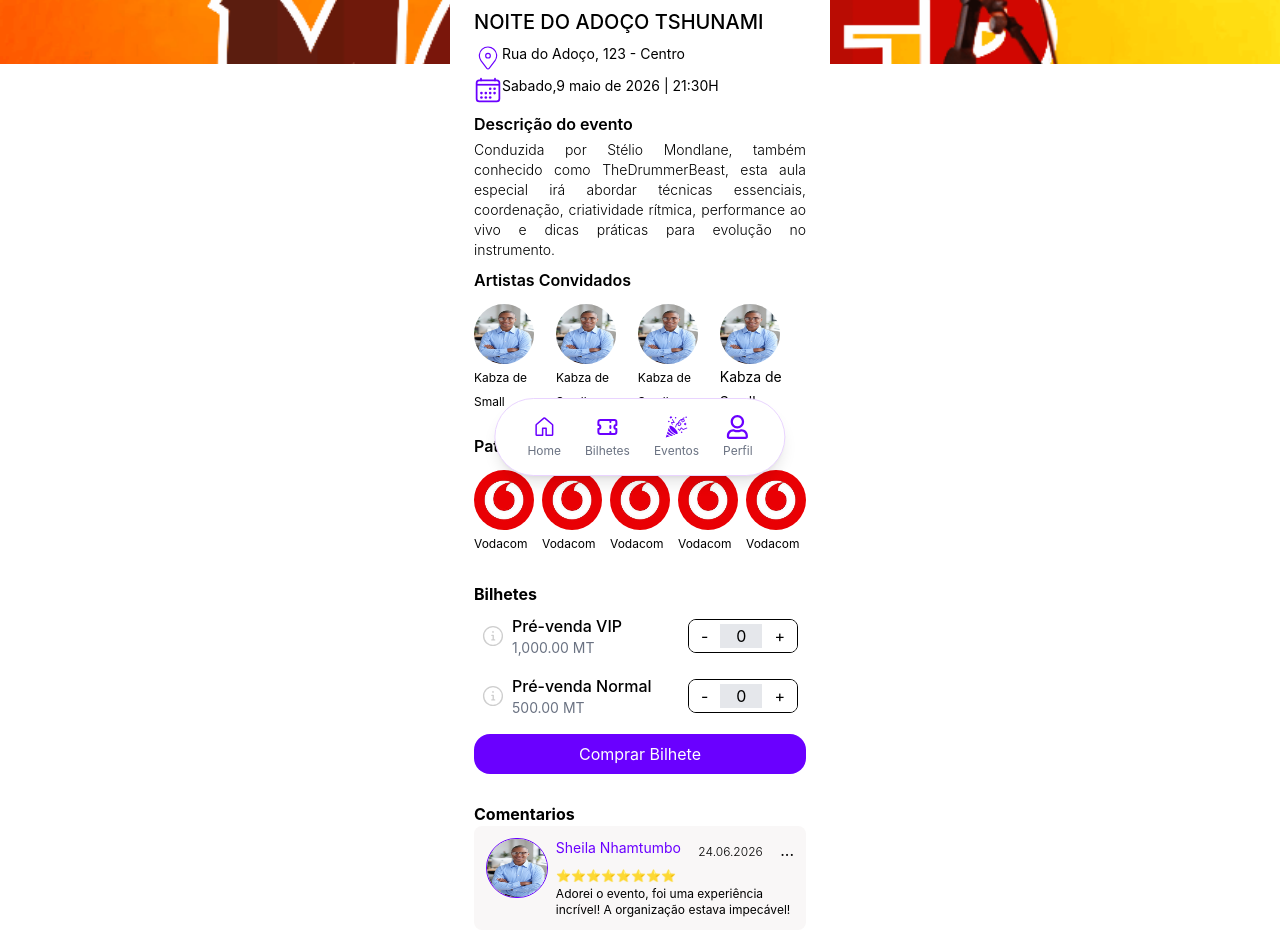
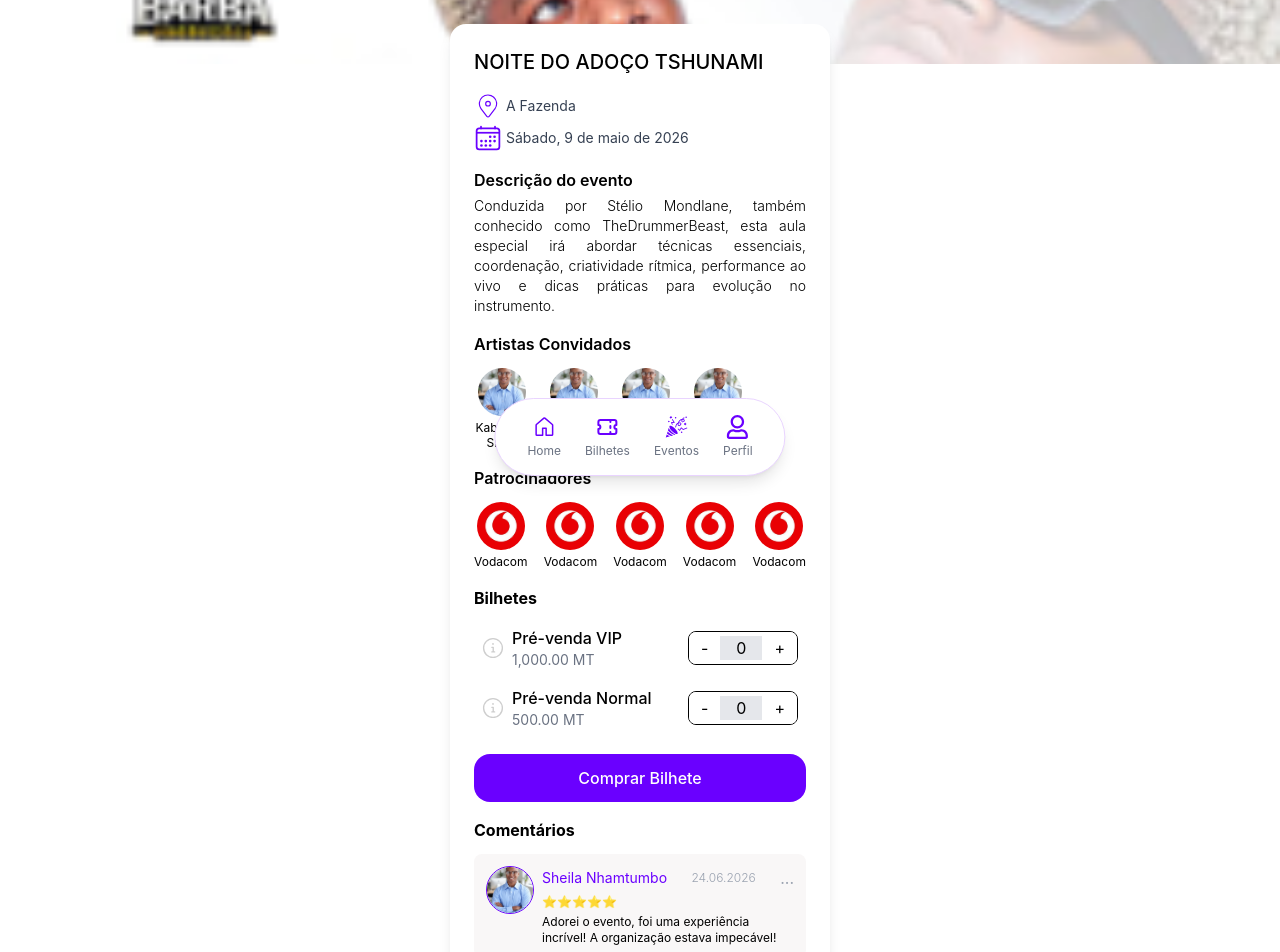
Before and after one commit to AllanFilimaoZita/Night-Up, a React (Vite) app: page /event/1 in a window 1280 px wide. Shown: the part 300-1252 px from the top of the page. Built offline with nearby package versions, Linux system fonts and the light colour scheme.

Commit message:
feat: add dynamic data, back button and payment navigation to EventDetails

```diff
--- a/src/pages/detalhes/event-details.tsx
+++ b/src/pages/detalhes/event-details.tsx
@@ -1,6 +1,8 @@
+import { useParams, useNavigate } from "react-router-dom";
+import { MOCK_EVENTS } from "../../data/events";
+
 import Header from "../../components/Header";
 import NavBar from "../../components/NavBar";
-import imagem from "../../assets/img/capa2.jpeg";
 import cover from "../../assets/img/img.png";
 import brand from "../../assets/img/brand.jpeg";
 import Contador from "../../components/Contador";
@@ -10,216 +12,149 @@ import { IoCalendarOutline } from "react-icons/io5";
 import { GoInfo } from "react-icons/go";
 
 function EventDetails() {
+  const { id } = useParams();
+  const navigate = useNavigate();
+  const event = MOCK_EVENTS.find((e) => e.id === Number(id));
+
+  if (!event) {
+    return <p className="text-center mt-10">Evento não encontrado.</p>;
+  }
+
   return (
     <>
       <Header />
-      <NavBar />
 
-      <div className=" w-screen h-screen flex flex-col items-center justify-start">
-        <div className=" w-full w-screen h-[300px] ">
+      <div className="w-screen min-h-screen flex flex-col items-center justify-start pb-24">
+
+        {/* Imagem de capa com botão voltar */}
+        <div className="relative w-full h-[300px]">
+          <button
+            onClick={() => navigate(-1)}
+            className="absolute top-4 left-4 z-10 bg-white rounded-full p-2 shadow-md text-gray-700"
+            aria-label="Voltar"
+          >
+            ←
+          </button>
           <img
             className="w-full h-full object-cover object-top"
-            src={imagem}
-            alt=""
+            src={event.image}
+            alt={event.title}
             title="capa do evento"
           />
         </div>
 
-        <div className=" fixed left-0 over -full max-w-[380px] h-auto bg-white rounded-2xl relative -top-20 p-6 flex flex-col gap-2">
-          <h4 className="uppercase text-xl font-medium">
-            Noite do adoço Tshunami
-          </h4>
+        <div className="w-full max-w-[380px] bg-white rounded-2xl relative -top-10 mx-4 p-6 flex flex-col gap-4 shadow-lg">
+
+          <h4 className="uppercase text-xl font-medium">{event.title}</h4>
 
           <div className="flex flex-col gap-1">
-            <div className="flex">
-              <CiLocationOn size={28} className="text-[#6A00FF] " />
-              <span className="text-sm text-black-500">
-                Rua do Adoço, 123 - Centro
-              </span>
+            <div className="flex items-center gap-1">
+              <CiLocationOn size={28} className="text-[#6A00FF] shrink-0" />
+              <span className="text-sm text-gray-700">{event.location}</span>
             </div>
-
-            <div className="flex">
-              <IoCalendarOutline size={28} className="text-[#6A00FF]" />
-              <span className="text-sm text-black-500">
-                Sabado,9 maio de 2026 | 21:30H
-              </span>
+            <div className="flex items-center gap-1">
+              <IoCalendarOutline size={28} className="text-[#6A00FF] shrink-0" />
+              <span className="text-sm text-gray-700">{event.date}</span>
             </div>
           </div>
 
           <div className="flex flex-col gap-1">
-            <h5 className="text-black font-semibold ">Descrição do evento</h5>
-
+            <h5 className="text-black font-semibold">Descrição do evento</h5>
             <p className="text-justify font-light text-sm">
-              Conduzida por Stélio Mondlane, também conhecido
-              como TheDrummerBeast, esta aula especial irá abordar técnicas
-              essenciais, coordenação, criatividade rítmica, performance ao vivo
-              e dicas práticas para evolução no instrumento.
+              Conduzida por Stélio Mondlane, também conhecido como TheDrummerBeast,
+              esta aula especial irá abordar técnicas essenciais, coordenação,
+              criatividade rítmica, performance ao vivo e dicas práticas para
+              evolução no instrumento.
             </p>
           </div>
-          <div>
-            <div>
-              <h4 className="text-black font-semibold pb-3">
-                Artistas Convidados
-              </h4>
+
+          <div className="flex flex-col gap-3">
+            <h4 className="text-black font-semibold">Artistas Convidados</h4>
+            <div className="flex flex-row gap-4">
+              {["Kabza de Small", "Kabza de Small", "Kabza de Small", "Kabza de Small"].map((nome, i) => (
+                <div key={i} className="flex flex-col items-center w-14">
+                  <img className="w-12 h-12 rounded-full object-cover" src={cover} alt={nome} />
+                  <span className="text-xs text-center mt-1 leading-tight">{nome}</span>
                 </div>
-            <div className="flex flex-row gap-2">
-              <div className="">
-                <img
-                  className=" w-15 h-15 rounded-full"
-                  src={cover}
-                  alt="Kabza de Small "
-                />
-                <span className="text-xs">Kabza de Small</span>
-              </div>
-              <div className="">
-                <img
-                  className=" w-15 h-15 rounded-full"
-                  src={cover}
-                  alt="Kabza de Small "
-                />
-                <span className="text-xs">Kabza de Small</span>
-              </div>
-              <div className="">
-                <img
-                  className=" w-15 h-15 rounded-full"
-                  src={cover}
-                  alt="Kabza de Small "
-                />
-                <span className="text-xs text-center">Kabza de Small</span>
-              </div>
-              <div className="">
-                <img
-                  className=" w-15 h-15 rounded-full"
-                  src={cover}
-                  alt="Kabza de Small "
-                />
-                <span className="text-sm/6">Kabza de Small</span>
+              ))}
             </div>
           </div>
 
-            <div>
-              <div className="flex flex-col pt-5">
-                <h4 className="text-black font-semibold pb-3">
-                  Patrocinadores
-                </h4>
+          <div className="flex flex-col gap-3">
+            <h4 className="text-black font-semibold">Patrocinadores</h4>
+            <div className="flex flex-row gap-4">
+              {["Vodacom", "Vodacom", "Vodacom", "Vodacom", "Vodacom"].map((nome, i) => (
+                <div key={i} className="flex flex-col items-center w-14">
+                  <img className="w-12 h-12 rounded-full object-cover" src={brand} alt={nome} />
+                  <span className="text-xs text-center mt-1">{nome}</span>
                 </div>
-
-              <div className="flex flx-row gap-2">
-                <div>
-                  <img className="w-15 h-15 rounded-full" src={brand} alt="" />
-                  <span className="text-xs">Vodacom</span>
-                </div>
-
-                <div>
-                  <img className="w-15 h-15 rounded-full" src={brand} alt="" />
-                  <span className="text-xs">Vodacom</span>
-                </div>
-
-                <div>
-                  <img className="w-15 h-15 rounded-full" src={brand} alt="" />
-                  <span className="text-xs">Vodacom</span>
-                </div>
-
-                <div>
-                  <img className="w-15 h-15 rounded-full" src={brand} alt="" />
-                  <span className="text-xs">Vodacom</span>
-                </div>
-
-                <div>
-                  <img className="w-15 h-15 rounded-full" src={brand} alt="" />
-                  <span className="text-xs">Vodacom</span>
-                </div>
-              </div>
+              ))}
             </div>
           </div>
 
-          <div className="w-full pt-5">
-            <h4 className="text-black font-bold ">Bilhetes</h4>
-
-            <div className="flex flex-col gap-4  p-2 ">
-
+          <div className="flex flex-col gap-2">
+            <h4 className="text-black font-bold">Bilhetes</h4>
+            <div className="flex flex-col gap-4 p-2">
               <div className="flex items-center justify-between">
                 <div className="flex items-center gap-2">
                   <GoInfo size={22} className="text-[#cecece]" />
-
                   <div className="flex flex-col">
                     <span className="font-medium">Pré-venda VIP</span>
                     <span className="text-sm text-gray-500">1,000.00 MT</span>
                   </div>
                 </div>
-
                 <Contador />
               </div>
 
               <div className="flex items-center justify-between">
                 <div className="flex items-center gap-2">
                   <GoInfo size={22} className="text-[#cecece]" />
-
                   <div className="flex flex-col">
                     <span className="font-medium">Pré-venda Normal</span>
                     <span className="text-sm text-gray-500">500.00 MT</span>
                   </div>
                 </div>
-
                 <Contador />
               </div>
             </div>
           </div>
 
-          <div className="flex w-full pb-5 ">
-            <button className="bg-[#6A00FF] p-2 text-white w-full rounded-2xl " type="button">
+          <button
+            onClick={() => navigate(`/payment/${id}`)}
+            className="bg-[#6A00FF] p-3 text-white w-full rounded-2xl font-medium"
+            type="button"
+          >
             Comprar Bilhete
           </button>
-          </div>
 
-
-
-          <div className="flex flex-col">
-            <div>
-              <h4 className="text-black font-bold">Comentarios</h4>
-            </div>
-
+          <div className="flex flex-col gap-3">
+            <h4 className="text-black font-bold">Comentários</h4>
             <div className="bg-[#f9f7f7] flex flex-row gap-2 p-3 rounded-lg">
-              <div className="itens-start">
+              <div className="shrink-0">
                 <img
-                  className="w-20 h-15 rounded-full border border-[#6a00ff]"
+                  className="w-12 h-12 rounded-full border border-[#6a00ff] object-cover"
                   src={cover}
-                  alt=""
+                  alt="Sheila Nhamtumbo"
                 />
               </div>
-
-              <div className="w-full flex flex-col ">
-                <div className="flex flex-row justify-between">
-                  <div>
+              <div className="w-full flex flex-col gap-1">
+                <div className="flex flex-row justify-between items-center">
                   <h5 className="text-sm text-[#6a00ff]">Sheila Nhamtumbo</h5>
+                  <span className="text-xs text-gray-400 font-light">24.06.2026</span>
+                  <span className="text-gray-400">...</span>
                 </div>
-
-                  <div>
-                    <span className="text-xs text-gray- font-light">
-                      24.06.2026
-                    </span>
-                  </div>
-
-                  <div>
-                    <span>...</span>
-                  </div>
-                </div>
-
-                <div>
-                  <span className="text-xs">⭐⭐⭐⭐⭐⭐⭐⭐</span>
-                </div>
-
-                <div>
+                <span className="text-xs">⭐⭐⭐⭐⭐</span>
                 <p className="text-xs">
-                    Adorei o evento, foi uma experiência incrível! A organização
-                    estava impecável!
+                  Adorei o evento, foi uma experiência incrível! A organização estava impecável!
                 </p>
               </div>
             </div>
           </div>
+
         </div>
       </div>
-      </div>
+
+      <NavBar />
     </>
   );
 }
```
Lines whose indentation alone changed are shown as unchanged.
